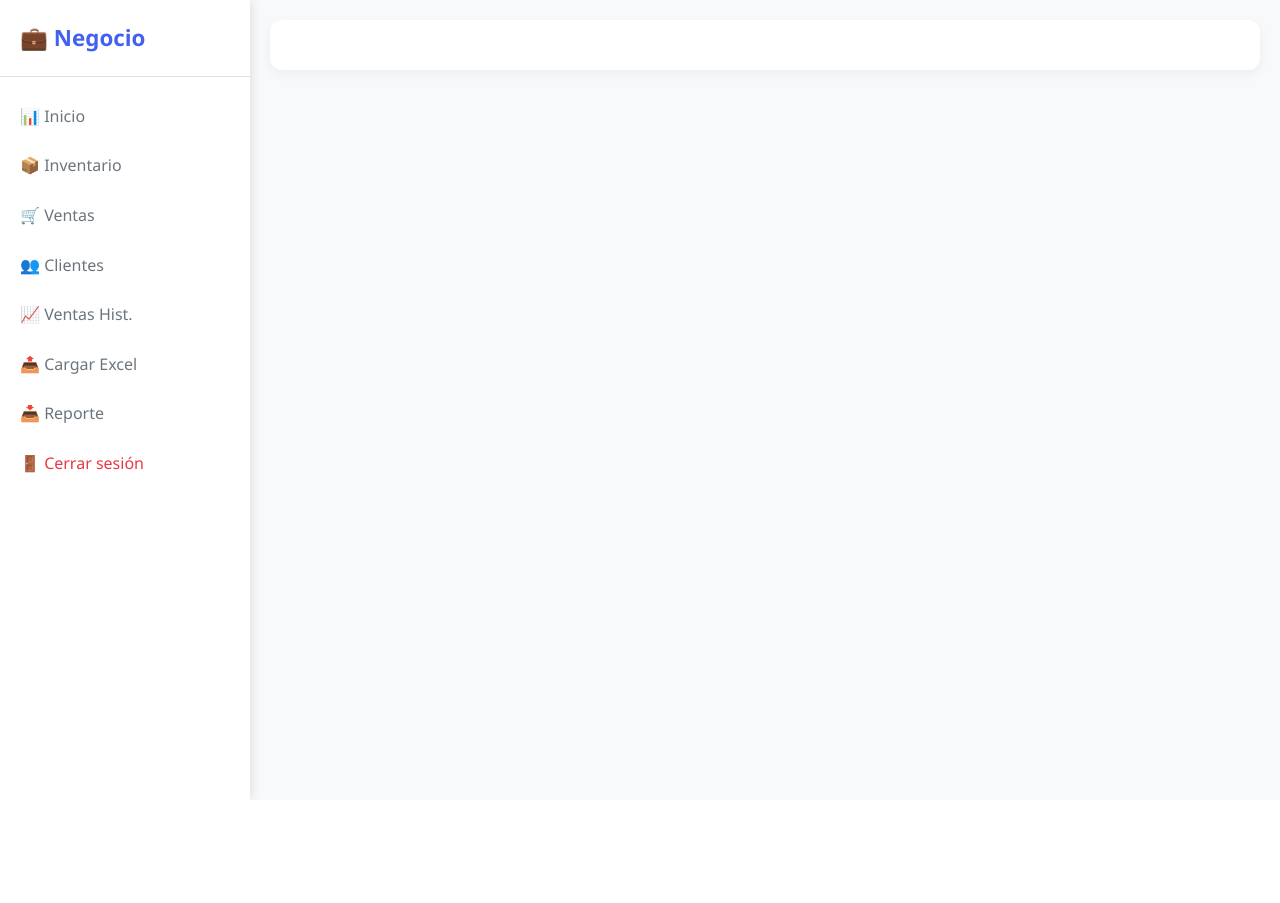
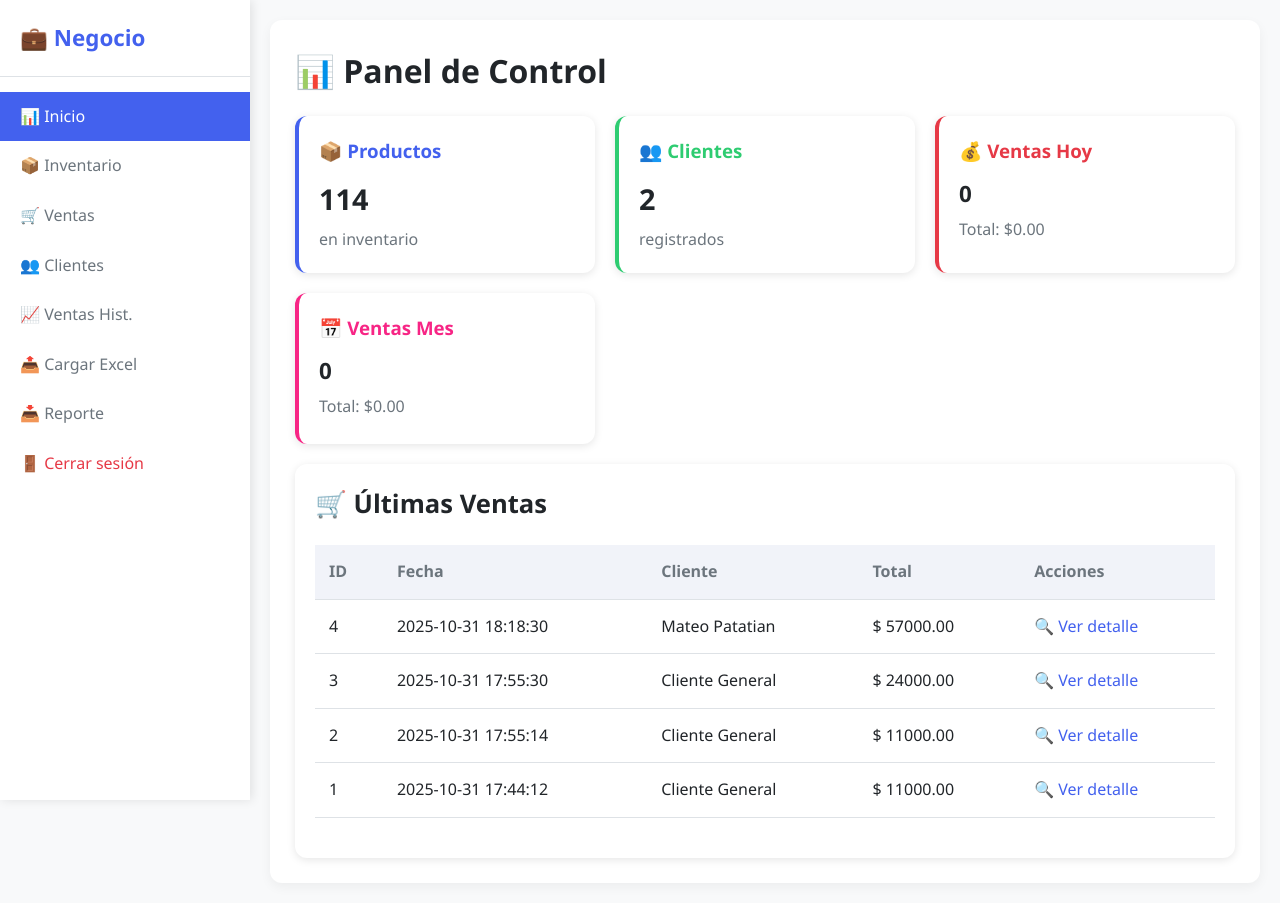
Before and after one commit to mm4te/Sistema-de-gestion-, a Flask app: page / in a window 1280 px wide. Before the commit the page ends 800 px from the top, so only its background shows below. Run offline with Flask 3, Linux system fonts and the light colour scheme; a user stored in the database is signed in; data comes from the database, SQL or seed files in the repository.

Commit message:
Fix index & update app.py

```diff
--- a/app.py
+++ b/app.py
@@ -92,7 +92,48 @@ def logout():
 @app.route('/')
 @login_required
 def index():
-    return render_template('index.html')
+    conn = sqlite3.connect('negocio.db')
+    c = conn.cursor()
+
+    # Total de productos
+    total_productos = c.execute("SELECT COUNT(*) FROM productos").fetchone()[0]
+
+    # Total de clientes
+    total_clientes = c.execute("SELECT COUNT(*) FROM clientes").fetchone()[0]
+
+    # Ventas hoy
+    hoy = datetime.now().strftime('%Y-%m-%d')
+    ventas_hoy = c.execute("SELECT COUNT(*), COALESCE(SUM(total), 0) FROM ventas WHERE fecha LIKE ?", (hoy + '%',)).fetchone()
+    cantidad_ventas_hoy = ventas_hoy[0]
+    total_ventas_hoy = ventas_hoy[1]
+
+    # Ventas este mes
+    mes_actual = datetime.now().strftime('%Y-%m')
+    ventas_mes = c.execute("SELECT COUNT(*), COALESCE(SUM(total), 0) FROM ventas WHERE strftime('%Y-%m', fecha) = ?", (mes_actual,)).fetchone()
+    cantidad_ventas_mes = ventas_mes[0]
+    total_ventas_mes = ventas_mes[1]
+
+    # Últimas 5 ventas
+    ultimas_ventas = c.execute("""
+        SELECT v.id, v.fecha, c.nombre, v.total
+        FROM ventas v
+        JOIN clientes c ON v.cliente_id = c.id
+        ORDER BY v.fecha DESC
+        LIMIT 5
+    """).fetchall()
+
+    conn.close()
+
+    return render_template(
+        'index.html',
+        total_productos=total_productos,
+        total_clientes=total_clientes,
+        cantidad_ventas_hoy=cantidad_ventas_hoy,
+        total_ventas_hoy=total_ventas_hoy,
+        cantidad_ventas_mes=cantidad_ventas_mes,
+        total_ventas_mes=total_ventas_mes,
+        ultimas_ventas=ultimas_ventas
+    )
 
 # === INVENTARIO ===
 @app.route('/inventario')
--- a/templates/index.html
+++ b/templates/index.html
@@ -10,7 +10,7 @@
   <div class="layout">
     <div class="sidebar">
       <h2><span>💼 Negocio</span></h2>
-      <a href="/"><span>📊 Inicio</span></a>
+      <a href="/" class="active"><span>📊 Inicio</span></a>
       <a href="/inventario"><span>📦 Inventario</span></a>
       <a href="/ventas"><span>🛒 Ventas</span></a>
       <a href="/clientes"><span>👥 Clientes</span></a>
@@ -22,6 +22,77 @@
 
     <div class="main-content">
       <main>
+        {% with messages = get_flashed_messages(with_categories=true) %}
+          {% if messages %}
+            <div class="flash-messages">
+              {% for category, message in messages %}
+                <p class="{{ category }}">{{ message }}</p>
+              {% endfor %}
+            </div>
+          {% endif %}
+        {% endwith %}
+
+        <h1>📊 Panel de Control</h1>
+
+        <!-- Resumen en tarjetas -->
+        <div style="display: grid; grid-template-columns: repeat(auto-fit, minmax(240px, 1fr)); gap: 20px; margin: 20px 0;">
+          <div style="background: white; padding: 20px; border-radius: 12px; box-shadow: 0 2px 8px rgba(0,0,0,0.1); border-left: 4px solid #4361ee;">
+            <h3 style="margin: 0 0 10px; color: #4361ee;">📦 Productos</h3>
+            <p style="font-size: 1.8rem; font-weight: bold; margin: 0;">{{ total_productos }}</p>
+            <p style="margin: 5px 0 0; color: #6c757d;">en inventario</p>
+          </div>
+
+          <div style="background: white; padding: 20px; border-radius: 12px; box-shadow: 0 2px 8px rgba(0,0,0,0.1); border-left: 4px solid #2ecc71;">
+            <h3 style="margin: 0 0 10px; color: #2ecc71;">👥 Clientes</h3>
+            <p style="font-size: 1.8rem; font-weight: bold; margin: 0;">{{ total_clientes }}</p>
+            <p style="margin: 5px 0 0; color: #6c757d;">registrados</p>
+          </div>
+
+          <div style="background: white; padding: 20px; border-radius: 12px; box-shadow: 0 2px 8px rgba(0,0,0,0.1); border-left: 4px solid #e63946;">
+            <h3 style="margin: 0 0 10px; color: #e63946;">💰 Ventas Hoy</h3>
+            <p style="font-size: 1.4rem; font-weight: bold; margin: 0;">{{ cantidad_ventas_hoy }}</p>
+            <p style="margin: 5px 0; color: #6c757d;">Total: ${{ "%.2f"|format(total_ventas_hoy) }}</p>
+          </div>
+
+          <div style="background: white; padding: 20px; border-radius: 12px; box-shadow: 0 2px 8px rgba(0,0,0,0.1); border-left: 4px solid #f72585;">
+            <h3 style="margin: 0 0 10px; color: #f72585;">📅 Ventas Mes</h3>
+            <p style="font-size: 1.4rem; font-weight: bold; margin: 0;">{{ cantidad_ventas_mes }}</p>
+            <p style="margin: 5px 0; color: #6c757d;">Total: ${{ "%.2f"|format(total_ventas_mes) }}</p>
+          </div>
+        </div>
+
+        <!-- Últimas ventas -->
+        <div style="background: white; padding: 20px; border-radius: 12px; box-shadow: 0 2px 8px rgba(0,0,0,0.1); margin-top: 20px;">
+          <h2>🛒 Últimas Ventas</h2>
+          {% if ultimas_ventas %}
+            <table>
+              <thead>
+                <tr>
+                  <th>ID</th>
+                  <th>Fecha</th>
+                  <th>Cliente</th>
+                  <th>Total</th>
+                  <th>Acciones</th>
+                </tr>
+              </thead>
+              <tbody>
+                {% for v in ultimas_ventas %}
+                <tr>
+                  <td data-label="ID">{{ v[0] }}</td>
+                  <td data-label="Fecha">{{ v[1] }}</td>
+                  <td data-label="Cliente">{{ v[2] }}</td>
+                  <td data-label="Total">$ {{ "%.2f"|format(v[3]) }}</td>
+                  <td data-label="Acciones">
+                    <a href="/venta/{{ v[0] }}" style="color: #4361ee; text-decoration: none;">🔍 Ver detalle</a>
+                  </td>
+                </tr>
+                {% endfor %}
+              </tbody>
+            </table>
+          {% else %}
+            <p>No hay ventas registradas.</p>
+          {% endif %}
+        </div>
       </main>
     </div>
   </div>
```
